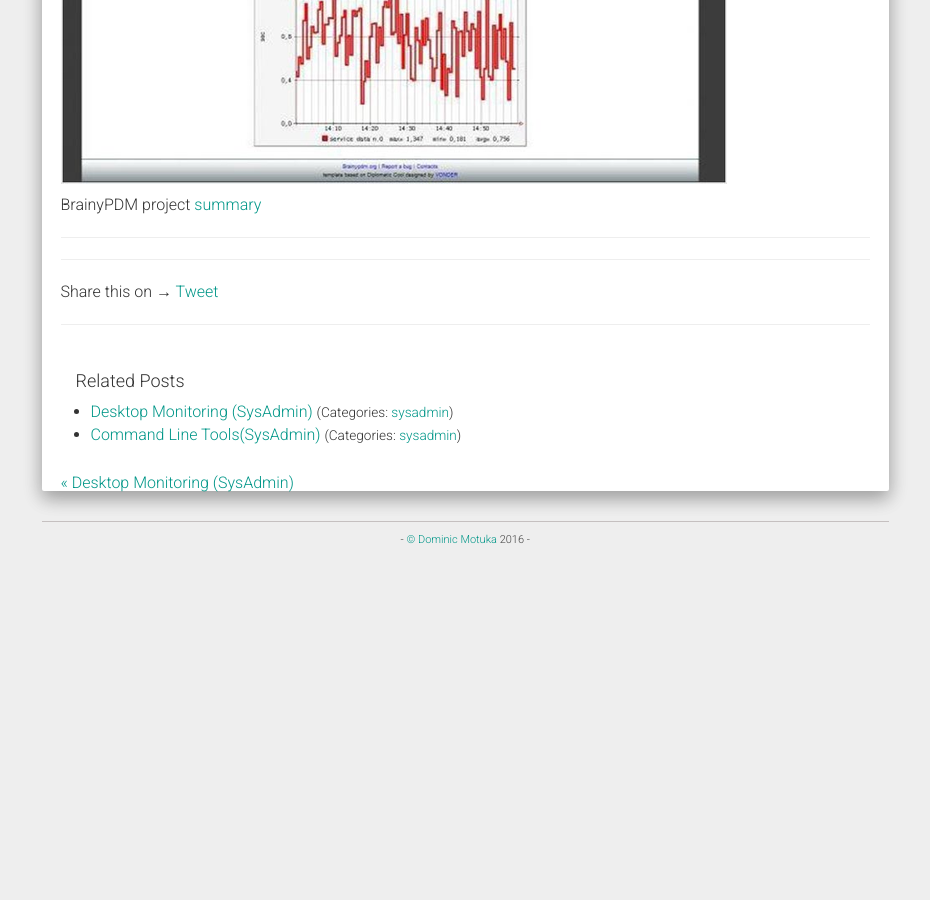
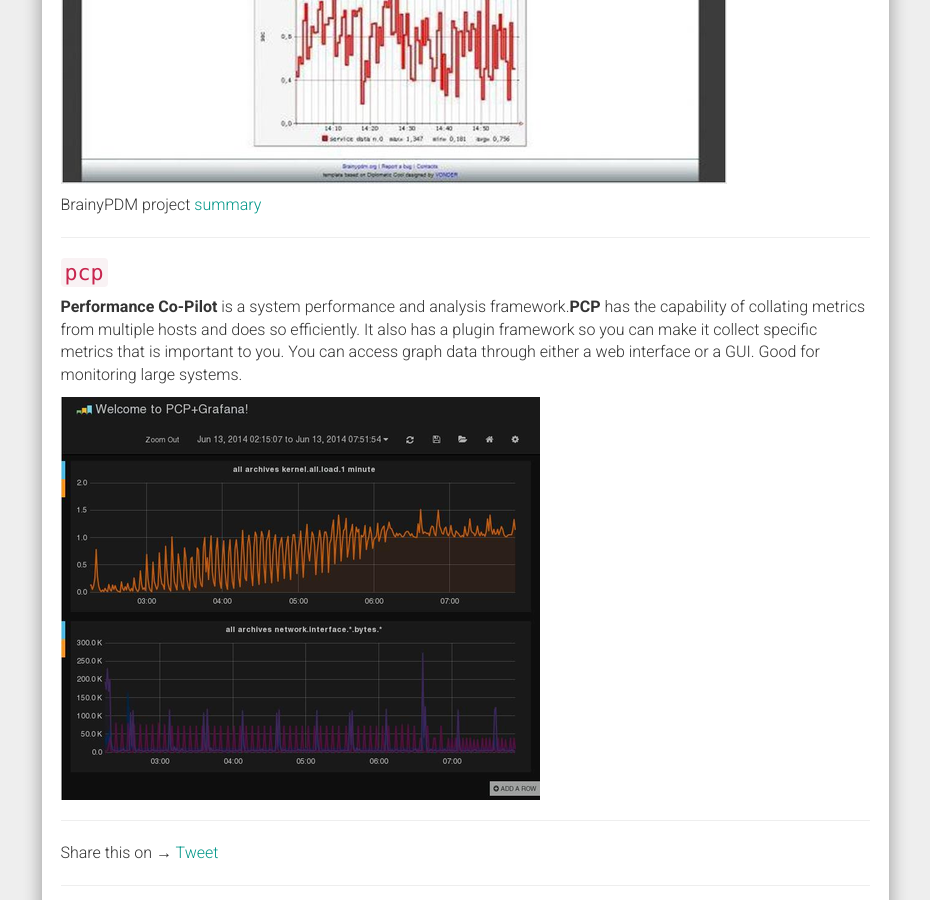
Before and after one commit to daumie/blog, a Jekyll site: the page built from _posts/2016-07-31-infrastructure-monitoring-tools.md, in a window 1280 px wide and 900 px high, scrolled down 1929 px. Shown: the whole window, without its empty margins (321-1251 px from the left). Built offline with Jekyll 4.4.1, drawn with Linux system fonts in a browser that asks for light colours; nearby versions of some CDN libraries; comment, search, counter and statistics services are not loaded; before the commit the page ends 2504 px from its top, so only the background shows below that; some of the changed text lies outside the part shown.

Commit message:
Add performance co-pilot

```diff
--- a/_posts/2016-07-31-infrastructure-monitoring-tools.md
+++ b/_posts/2016-07-31-infrastructure-monitoring-tools.md
@@ -37,3 +37,8 @@ More info on the [ SysUsage Official site](http://sysusage.darold.net/)
 BrainyPDM project [summary](https://www.openhub.net/p/brainypdm)
 
 ---
+
+### `pcp`
+**Performance Co-Pilot** is a system performance and analysis framework.**PCP** has the capability of collating metrics from multiple hosts and does so efficiently. It also has a plugin framework so you can make it collect specific metrics that is important to you. You can access graph data through either a web interface or a GUI. Good for monitoring large systems.
+
+![pcp](/assets/img/infrastructure_monitoring/pcp.png)
```
Also changed, not shown: other parts of _posts/2016-07-31-infrastructure-monitoring-tools.md (+1 -1 lines), assets/img/infrastructure_monitoring/pcp.png (added).
